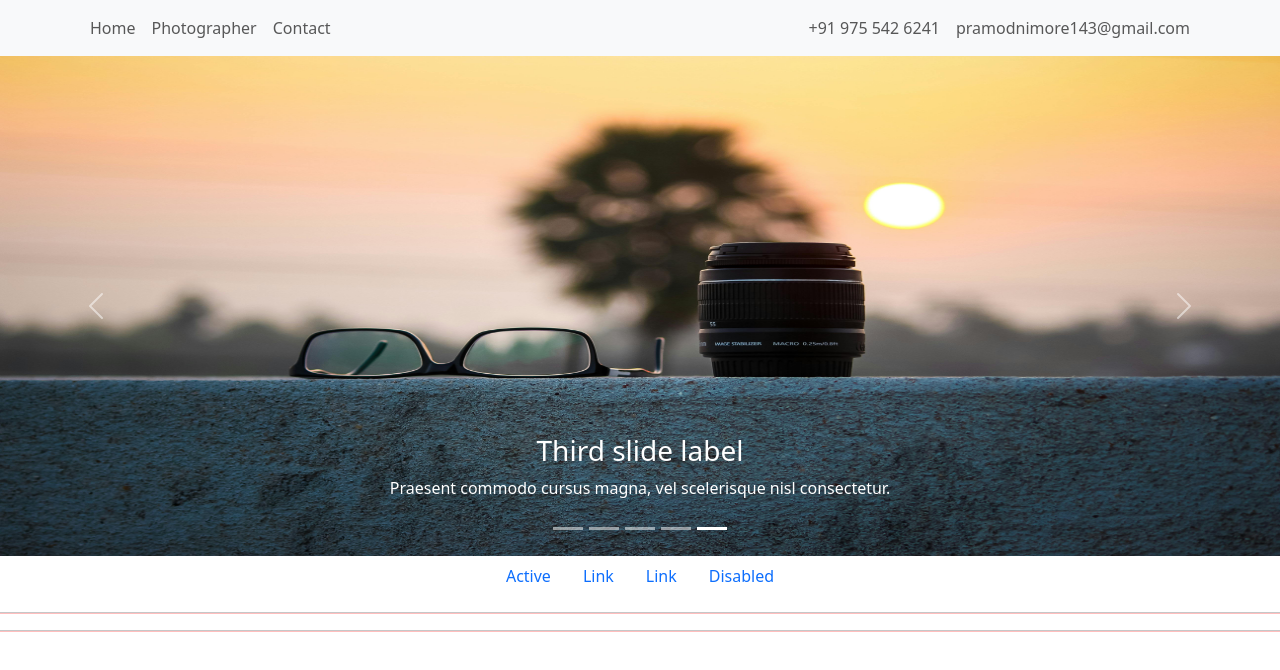
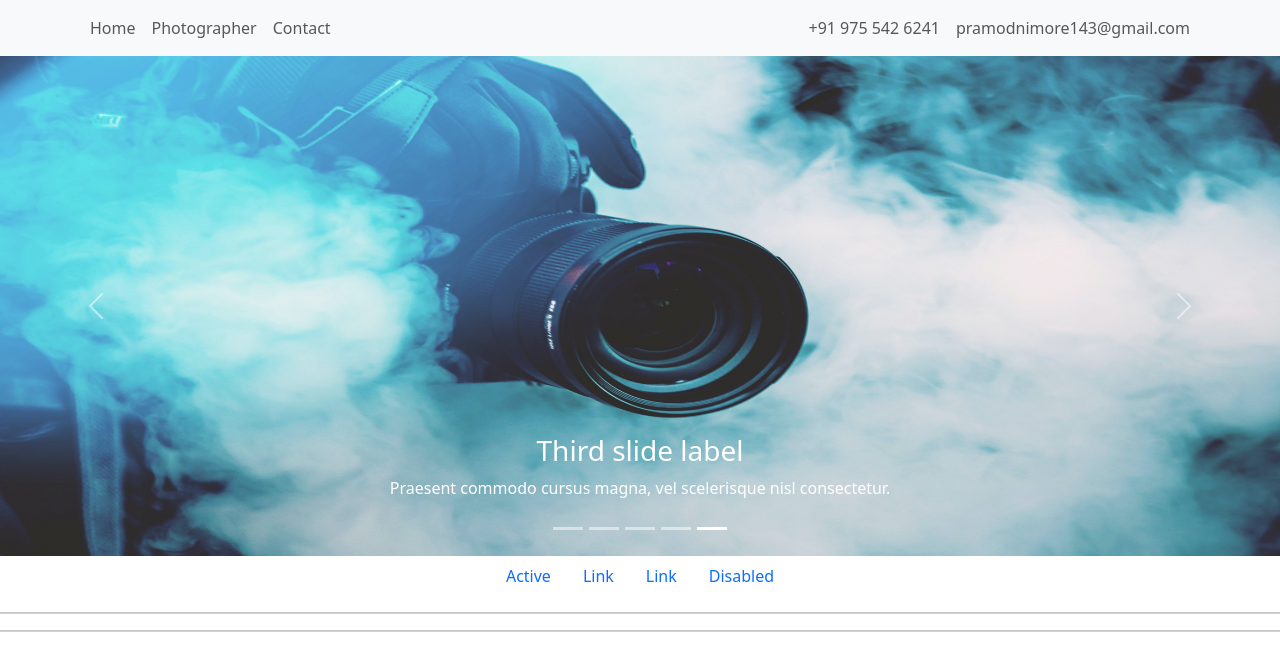
Before and after one commit to nikitanimore992/TheWeddedStories, a React (Vite) app: page / in a window 1280 px wide. Both pictures are taken after a click on the button 712 px from the left and 528 px from the top of the page. Shown: the top 670 px of the page. Built offline with nearby package versions, Linux system fonts and the light colour scheme.

Commit message:
add images

```diff
--- a/Componets/Layout.jsx
+++ b/Componets/Layout.jsx
@@ -71,7 +71,7 @@ const Layout = () => {
         </Carousel.Caption>
       </Carousel.Item>
       <Carousel.Item>
-      <img src="./images/head4.jpg" alt="" />
+      <img src="./images/head7.jpg" alt="" />
         <Carousel.Caption>
           <h3>Third slide label</h3>
           <p>
```
Also changed, not shown: images/head7.jpg (added).
